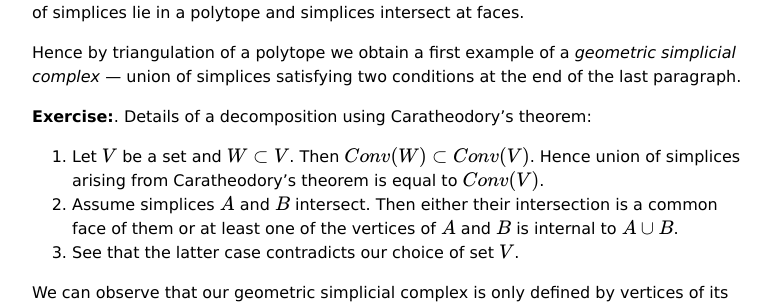
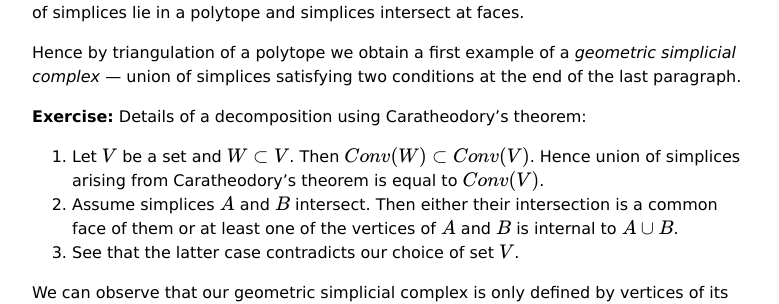
Before and after one commit to viviag/viviag.io, a Jekyll site: the page built from _posts/2023-05-04-run-to-classifying-spaces.md, in a window 1280 px wide and 900 px high, scrolled down 1130 px. Shown: the part 153-457 px from the top of the window, without its empty margins (248-1027 px from the left). Built offline with Jekyll 4.4.1, drawn with Linux system fonts in a browser that asks for light colours.

Commit message:
Remove redundant dot

```diff
--- a/_posts/2023-05-04-run-to-classifying-spaces.md
+++ b/_posts/2023-05-04-run-to-classifying-spaces.md
@@ -28,7 +28,7 @@ Each polytope can be decomposed into union of convex polytopes intersecting at f
 
 Hence by triangulation of a polytope we obtain a first example of a _geometric simplicial complex_ --- union of simplices satisfying two conditions at the end of the last paragraph.
 
-__Exercise:__. Details of a decomposition using Caratheodory's theorem:
+__Exercise:__ Details of a decomposition using Caratheodory's theorem:
 1. Let $$V$$ be a set and $$W \subset V$$. Then $$Conv(W) \subset Conv(V)$$. Hence union of simplices arising from Caratheodory's theorem is equal to $$Conv(V)$$.
 2. Assume simplices $$A$$ and $$B$$ intersect. Then either their intersection is a common face of them or at least one of the vertices of $$A$$ and $$B$$ is internal to $$A \cup B$$.
 3. See that the latter case contradicts our choice of set $$V$$.
```
Also changed, not shown: 1 other file.
